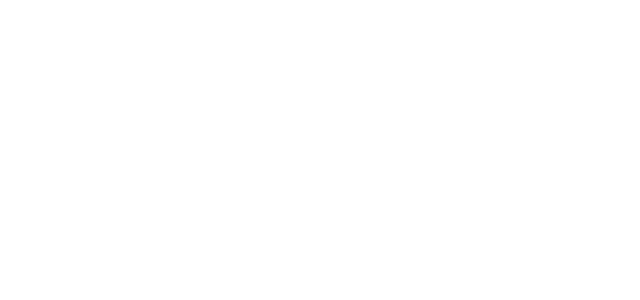
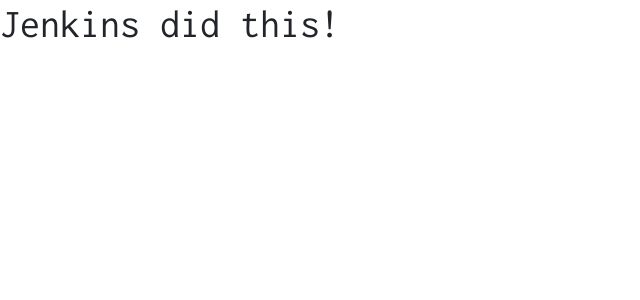
Before and after one commit to LiamDotPro/home-crafting-frontend, a Vue app: page / in a window 1280 px wide. Shown: the top 300 px of the page, without its empty margins (0-640 px from the left). Built offline with nearby package versions, Linux system fonts and the light colour scheme.

Commit message:
Adding Jenkins message

```diff
--- a/src/views/Home.vue
+++ b/src/views/Home.vue
@@ -1,6 +1,6 @@
 <template>
     <div id="home">
-
+        <h1>Jenkins did this!</h1>
     </div>
 </template>
 
```
Also changed, not shown: 1 other file (tests, documents, lock files or other folders).
